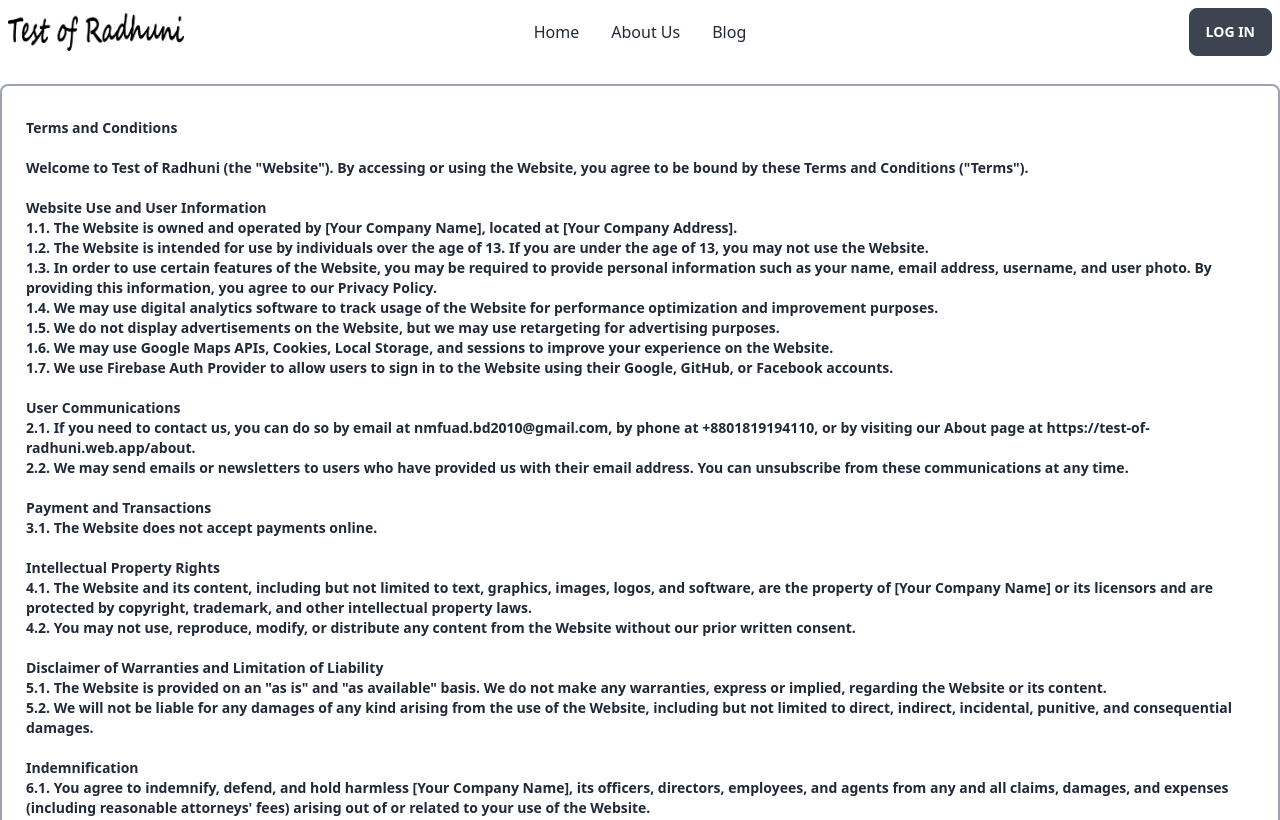
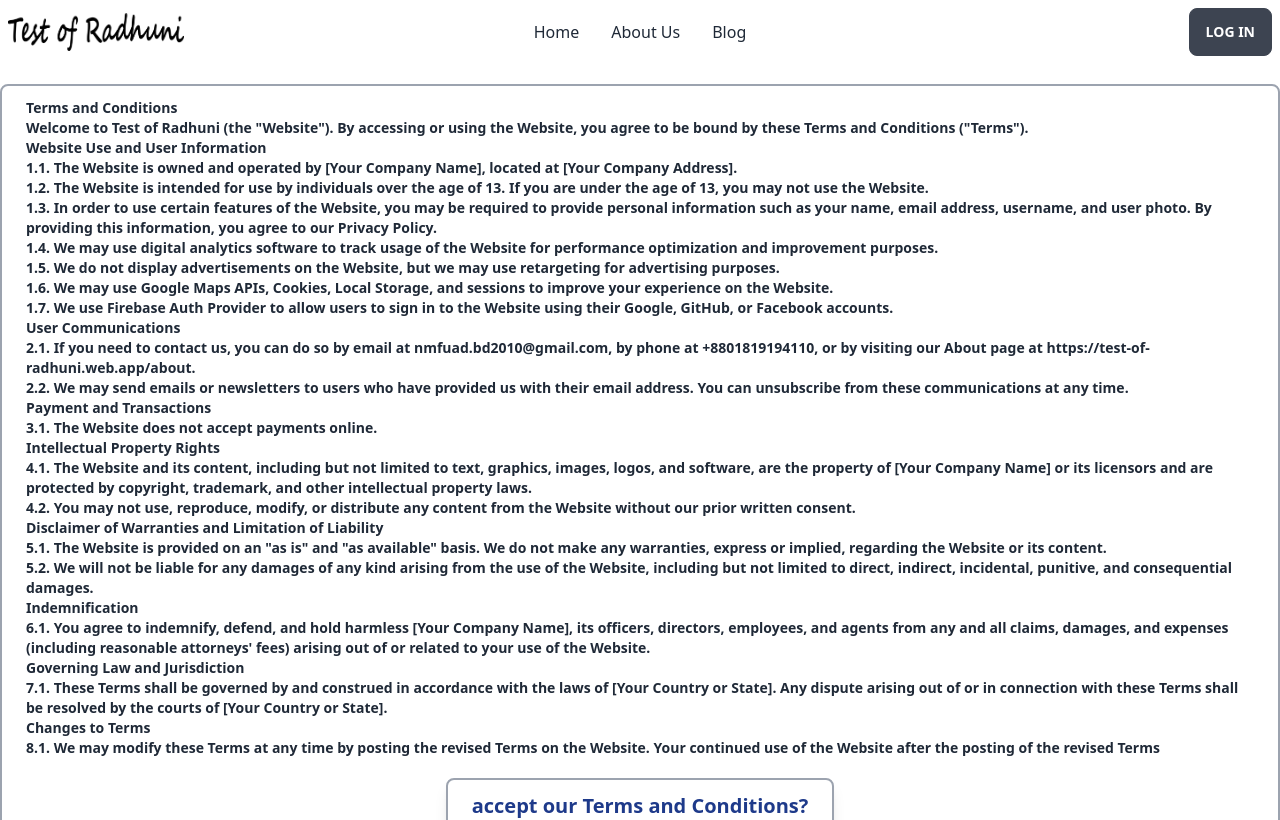
Before and after one commit to nagibgithub/chef-recipe-hunter-client-side-code, a React (Vite) app: page /terms_conditions in a window 1280 px wide. Shown: the top 820 px of the page. Built offline with nearby package versions, Linux system fonts and the light colour scheme; no server answers.

Commit message:
slitely change in Terms and Conditions

```diff
--- a/src/pages/TermsConditions.jsx
+++ b/src/pages/TermsConditions.jsx
@@ -3,47 +3,46 @@ import {Link} from 'react-router-dom';
 
 const TermsConditions = () => {
     return (
-        <div className='container mx-auto px-6 py-3 mb-5 border-2 rounded-lg mt-5 border-gray-400 w-max mx-auto shadow-lg'>
-            <p className='container mx-auto text-sm font-semibold'>
-                <br />Terms and Conditions
-<br />
-                <br />Welcome to Test of Radhuni (the "Website"). By accessing or using the Website, you agree to be bound by these Terms and Conditions ("Terms").
-<br />
-                <br />Website Use and User Information
-                <br />1.1. The Website is owned and operated by [Your Company Name], located at [Your Company Address].
-                <br />1.2. The Website is intended for use by individuals over the age of 13. If you are under the age of 13, you may not use the Website.
-                <br />1.3. In order to use certain features of the Website, you may be required to provide personal information such as your name, email address, username, and user photo. By providing this information, you agree to our Privacy Policy.
-                <br />1.4. We may use digital analytics software to track usage of the Website for performance optimization and improvement purposes.
-                <br />1.5. We do not display advertisements on the Website, but we may use retargeting for advertising purposes.
-                <br />1.6. We may use Google Maps APIs, Cookies, Local Storage, and sessions to improve your experience on the Website.
-                <br />1.7. We use Firebase Auth Provider to allow users to sign in to the Website using their Google, GitHub, or Facebook accounts.
-<br />
-                <br />User Communications
-                <br />2.1. If you need to contact us, you can do so by email at nmfuad.bd2010@gmail.com, by phone at +8801819194110, or by visiting our About page at https://test-of-radhuni.web.app/about.
-                <br />2.2. We may send emails or newsletters to users who have provided us with their email address. You can unsubscribe from these communications at any time.
-<br />
-                <br />Payment and Transactions
-                <br />3.1. The Website does not accept payments online.
-<br />
-                <br />Intellectual Property Rights
-                <br />4.1. The Website and its content, including but not limited to text, graphics, images, logos, and software, are the property of [Your Company Name] or its licensors and are protected by copyright, trademark, and other intellectual property laws.
-                <br />4.2. You may not use, reproduce, modify, or distribute any content from the Website without our prior written consent.
-<br />
-                <br />Disclaimer of Warranties and Limitation of Liability
-                <br />5.1. The Website is provided on an "as is" and "as available" basis. We do not make any warranties, express or implied, regarding the Website or its content.
-                <br />5.2. We will not be liable for any damages of any kind arising from the use of the Website, including but not limited to direct, indirect, incidental, punitive, and consequential damages.
-<br />
-                <br />Indemnification
-                <br />6.1. You agree to indemnify, defend, and hold harmless [Your Company Name], its officers, directors, employees, and agents from any and all claims, damages, and expenses (including reasonable attorneys' fees) arising out of or related to your use of the Website.
-<br />
-                <br />Governing Law and Jurisdiction
-                <br />7.1. These Terms shall be governed by and construed in accordance with the laws of [Your Country or State]. Any dispute arising out of or in connection with these Terms shall be resolved by the courts of [Your Country or State].
-<br />
-                <br />Changes to Terms
-                <br />8.1. We may modify these Terms at any time by posting the revised Terms on the Website. Your continued use of the Website after the posting of the revised Terms</p>
+        <div className='lg:container px-6 py-3 mb-5 border-2 rounded-lg mt-5 border-gray-400 w-max mx-auto shadow-lg'>
+            <div className='lg:container whitespace-normal mx-auto text-sm font-semibold'>
+                <h1>Terms and Conditions</h1>
 
+                <h1>Welcome to Test of Radhuni (the "Website"). By accessing or using the Website, you agree to be bound by these Terms and Conditions ("Terms").</h1>
 
-            <h1 className='text-center text-xl font-bold text-blue-900 px-6 py-3 mb-5 border-2 rounded-lg mt-5 border-gray-400 w-max mx-auto shadow-lg'>If you accept our Terms and Conditions then you can <span className='link-hover font-extrabold text-red-700 hover:text-blue-950'><Link to={'/register'}>Create an Id</Link></span> or <span className='link-hover font-extrabold text-red-700 hover:text-blue-950'><Link to={'/'}>go to Home Page</Link></span></h1>
+                <h1>Website Use and User Information</h1>
+                <h1>1.1. The Website is owned and operated by [Your Company Name], located at [Your Company Address].</h1>
+                <h1>1.2. The Website is intended for use by individuals over the age of 13. If you are under the age of 13, you may not use the Website.</h1>
+                <h1>1.3. In order to use certain features of the Website, you may be required to provide personal information such as your name, email address, username, and user photo. By providing this information, you agree to our Privacy Policy.</h1>
+                <h1>1.4. We may use digital analytics software to track usage of the Website for performance optimization and improvement purposes.</h1>
+                <h1>1.5. We do not display advertisements on the Website, but we may use retargeting for advertising purposes.</h1>
+                <h1>1.6. We may use Google Maps APIs, Cookies, Local Storage, and sessions to improve your experience on the Website.</h1>
+                <h1>1.7. We use Firebase Auth Provider to allow users to sign in to the Website using their Google, GitHub, or Facebook accounts.</h1>
+
+                <h1>User Communications</h1>
+                <h1>2.1. If you need to contact us, you can do so by email at nmfuad.bd2010@gmail.com, by phone at +8801819194110, or by visiting our About page at https://test-of-radhuni.web.app/about.</h1>
+                <h1>2.2. We may send emails or newsletters to users who have provided us with their email address. You can unsubscribe from these communications at any time.</h1>
+
+                <h1>Payment and Transactions</h1>
+                <h1>3.1. The Website does not accept payments online.</h1>
+
+                <h1>Intellectual Property Rights</h1>
+                <h1>4.1. The Website and its content, including but not limited to text, graphics, images, logos, and software, are the property of [Your Company Name] or its licensors and are protected by copyright, trademark, and other intellectual property laws.</h1>
+                <h1>4.2. You may not use, reproduce, modify, or distribute any content from the Website without our prior written consent.</h1>
+
+                <h1>Disclaimer of Warranties and Limitation of Liability</h1>
+                <h1>5.1. The Website is provided on an "as is" and "as available" basis. We do not make any warranties, express or implied, regarding the Website or its content.</h1>
+                <h1>5.2. We will not be liable for any damages of any kind arising from the use of the Website, including but not limited to direct, indirect, incidental, punitive, and consequential damages.</h1>
+
+                <h1>Indemnification</h1>
+                <h1>6.1. You agree to indemnify, defend, and hold harmless [Your Company Name], its officers, directors, employees, and agents from any and all claims, damages, and expenses (including reasonable attorneys' fees) arising out of or related to your use of the Website.</h1>
+
+                <h1>Governing Law and Jurisdiction</h1>
+                <h1>7.1. These Terms shall be governed by and construed in accordance with the laws of [Your Country or State]. Any dispute arising out of or in connection with these Terms shall be resolved by the courts of [Your Country or State].</h1>
+
+                <h1>Changes to Terms</h1>
+                <h1>8.1. We may modify these Terms at any time by posting the revised Terms on the Website. Your continued use of the Website after the posting of the revised Terms</h1>
+                <div className='text-center whitespace-normal container text-sm lg:text-xl font-bold text-blue-900 px-6 py-3 mb-5 border-2 rounded-lg mt-5 border-gray-400 w-max mx-auto shadow-lg'>accept our Terms and Conditions? <br /><Link className='link-hover font-extrabold text-red-700 hover:text-blue-950' to={'/register'}>Create an Id</Link> or <Link className='link-hover font-extrabold text-red-700 hover:text-blue-950' to={'/'}>go to Home Page</Link></div>
+        </div>
         </div>
     );
 };
```
